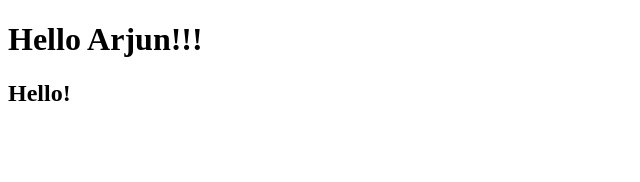
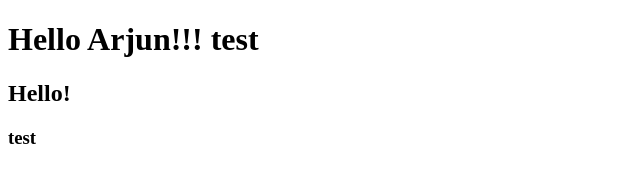
Before and after one commit to arirangz/project2_arjun, a plain HTML site: page index.html in a window 1280 px wide. Shown: the whole page, without its empty margins (0-640 px from the left). Drawn offline with Linux system fonts and the light colour scheme.

Commit message:
change h1

```diff
--- a/index.html
+++ b/index.html
@@ -6,7 +6,8 @@
     <title>Document</title>
 </head>
 <body>
-    <h1>Hello Arjun!!!</h1>
+    <h1>Hello Arjun!!! test</h1>
     <h2>Hello!</h2>
+    <h3>test</h3>
 </body>
 </html>
```
